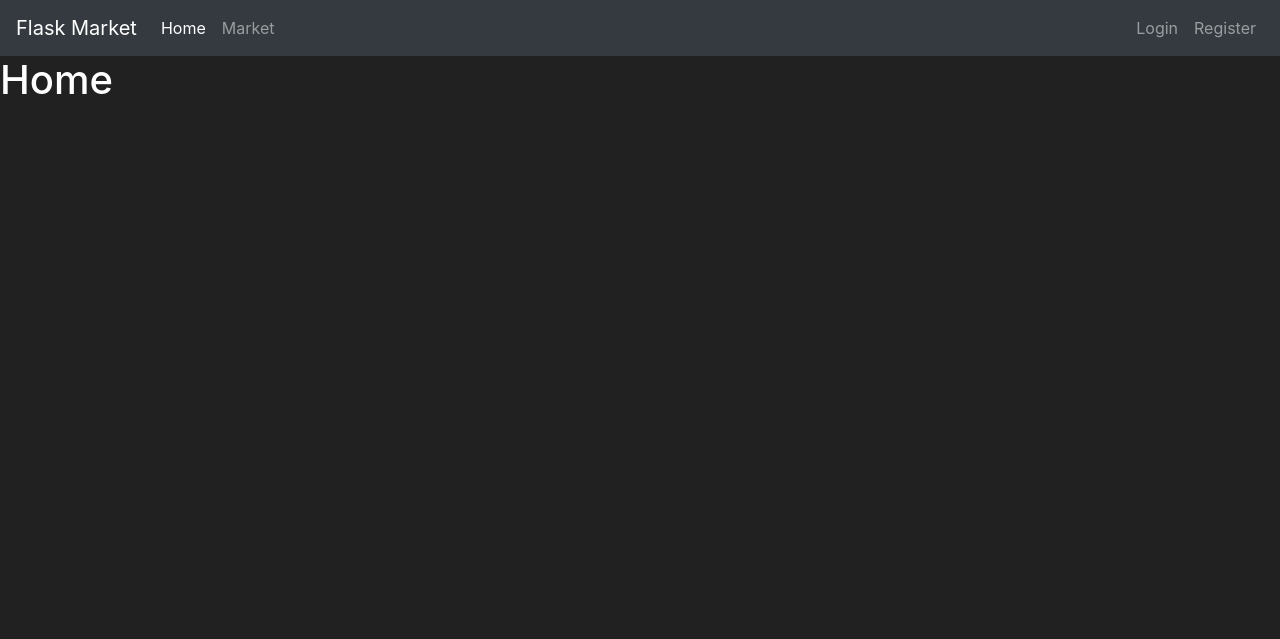
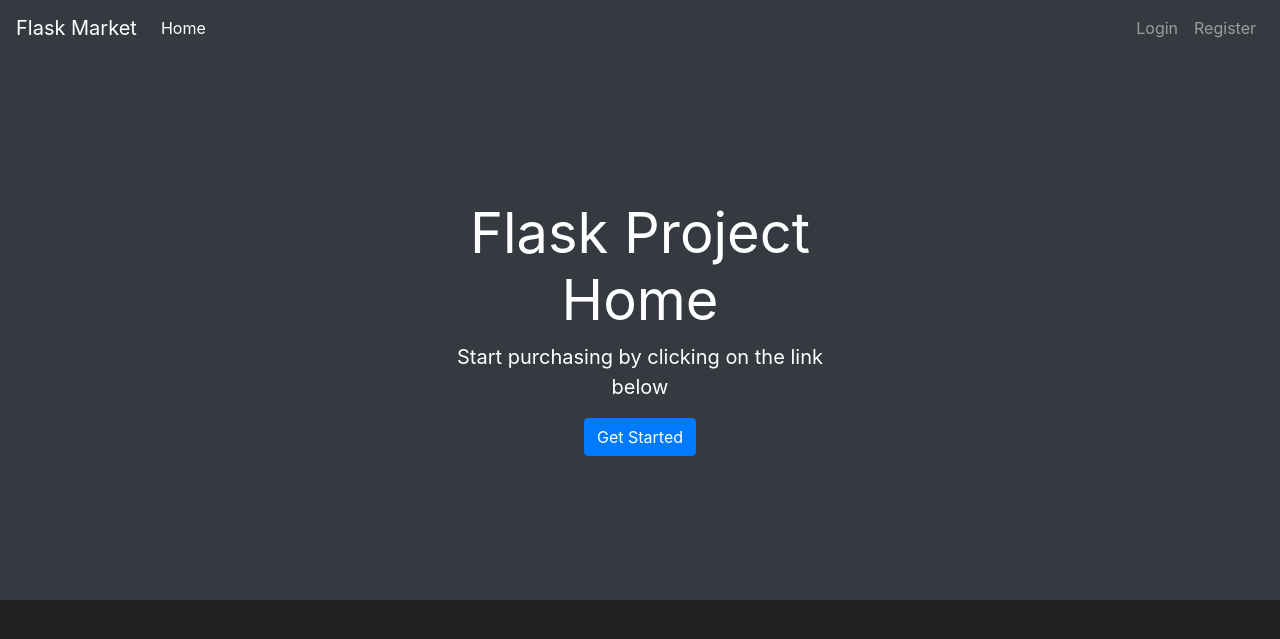
Before and after one commit to geanca-coder/FlaskProject, a Flask app: page / in a window 1280 px wide. Shown: the top 639 px of the page. Run offline with Flask 2, Linux system fonts and the light colour scheme; some libraries are stand-ins or nearby versions.

Commit message:
flow of the page

```diff
--- a/market/Routes.py
+++ b/market/Routes.py
@@ -21,7 +21,7 @@ def register_page():
         user_to_create = User(username=form.username.data, email=form.email_address.data, password=form.password1.data)
         db.session.add(user_to_create)
         db.session.commit()
-        return redirect(url_for('market_page'))
+        return redirect(url_for('login_page'))
     if form.errors != {}: #if there are errors in the validations field
         for i in form.errors.values():
             flash(f'Error{i}', category='danger')
--- a/market/templates/base.html
+++ b/market/templates/base.html
@@ -23,11 +23,13 @@
             <li class="nav-item active">
                 <a class="nav-link" href="{{ url_for('home_page') }}">Home <span class="sr-only">(current)</span></a>
             </li>
-            <li class="nav-item">
-                <a class="nav-link" href="{{ url_for('market_page') }}">Market</a>
-            </li>
         </ul>
           {% if current_user.is_authenticated %}
+            <ul class="navbar-nav mr-auto">
+                <li class="nav-item">
+                    <a class="nav-link" href="{{ url_for('market_page') }}">Market</a>
+                </li>
+            </ul>
                <ul class="navbar-nav">
                     <li class="nav-item">
                         <a class="nav-link" style="color: lawngreen; font-weight: bold">
--- a/market/templates/home.html
+++ b/market/templates/home.html
@@ -3,5 +3,13 @@
     Home
 {%endblock%}
 {%block content%}
-    <h1>Home</h1>
+    <div class="position-relative overflow-hidden p-3 p-md-5 n-md-3, text-center bg-dark" style="color:white">
+        <div class="col-md-5 p-lg-5 mx-auto my-5">
+            <h1 class="display-4 font-weight-normal">Flask Project Home</h1>
+            <p class="lead font-weight-normal">Start purchasing by clicking on the link below</p>
+            <a class="btn btn-primary" href="{{ url_for('login_page')}}">Get Started</a>
+        </div>
+        <div class="product-device box-shadow d-none d-md-block"></div>
+        <div class="product-device product-device-2 box-shadow d-none d-md-block"></div>
+    </div>
 {%endblock%}
```
